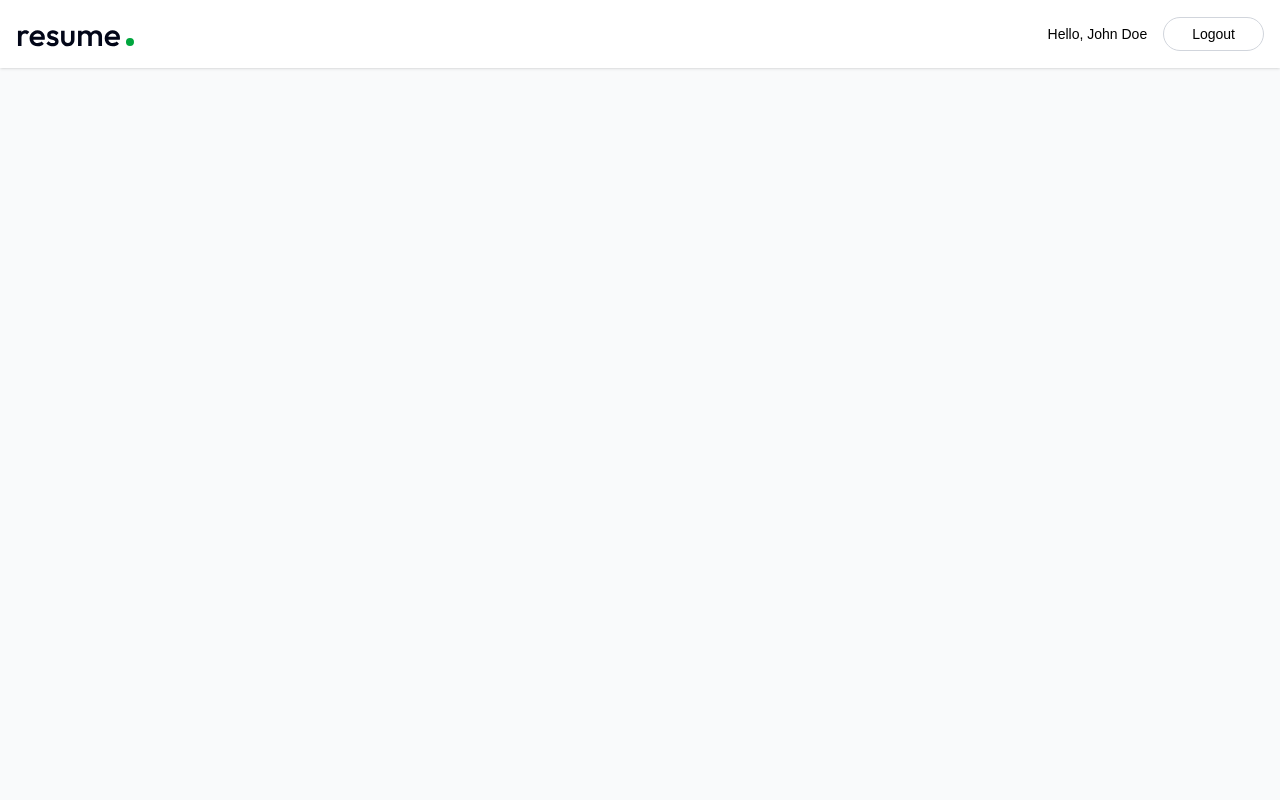
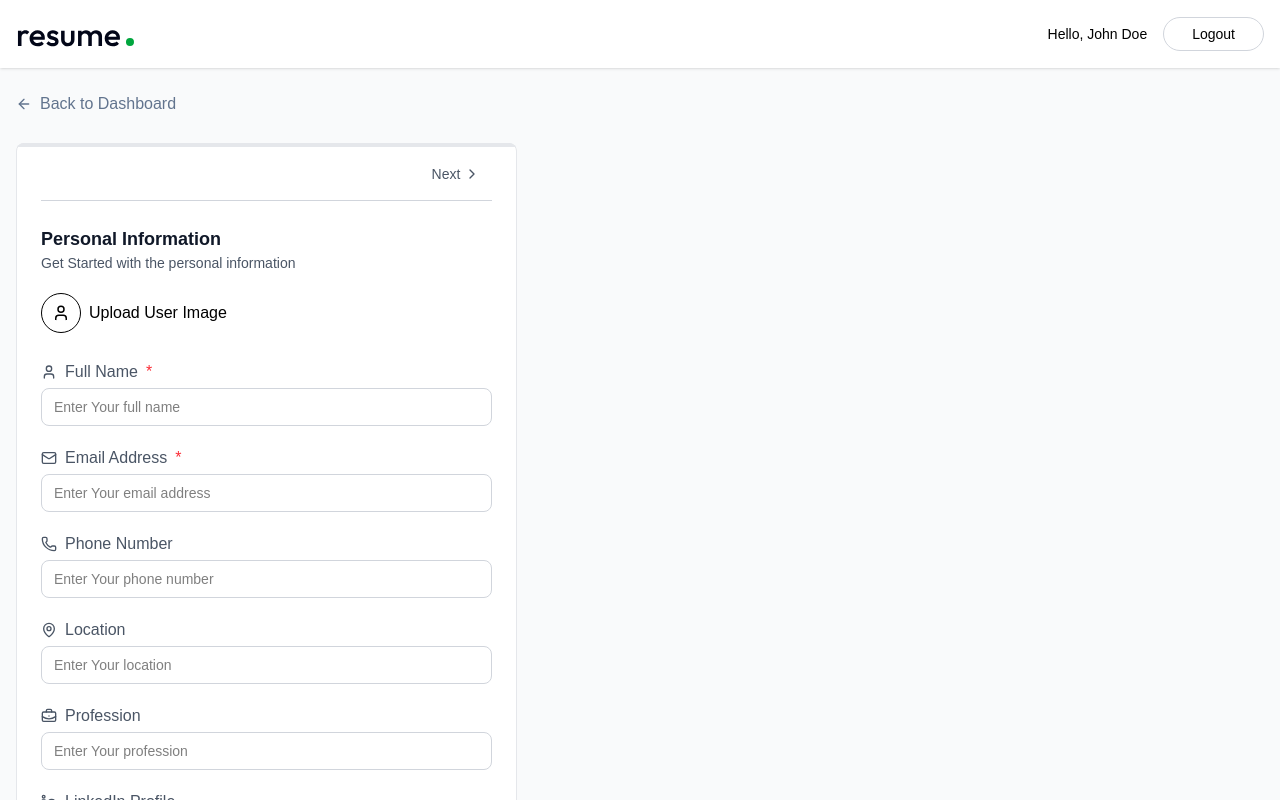
Before and after one commit to Sivatheevan1224/Resume_Builder, a React (Vite) app in the folder client/: page /app/builder/1 in a window 1280 px wide. Shown: the top 800 px of the page. Built offline with nearby package versions, Linux system fonts and the light colour scheme.

Commit message:
Add PersonalInfoForm component and integrate it into ResumeBuilder

```diff
--- /dev/null
+++ b/client/src/components/PersonalInfoForm.jsx
@@ -0,0 +1,144 @@
+import {
+  BriefcaseBusiness,
+  Globe,
+  Linkedin,
+  Mail,
+  MapPin,
+  Phone,
+  User,
+} from "lucide-react";
+import React from "react";
+
+const PersonalInfoForm = ({
+  data,
+  onChange,
+  removeBackground,
+  setRemoveBackground,
+}) => {
+  const handleChange = (field, value) => {
+    onChange({ ...data, [field]: value });
+  };
+
+  const fields = [
+    {
+      key: "full_name",
+      label: "Full Name",
+      icon: User,
+      type: "text",
+      required: true
+    },
+    {
+      key: "email",
+      label: "Email Address",
+      icon: Mail,
+      type: "email",
+      required: true
+    },
+    {
+      key: "phone",
+      label: "Phone Number",
+      icon: Phone,
+      type: "tel",
+      required: false,
+    },
+    {
+      key: "location",
+      label: "Location",
+      icon: MapPin,
+      type: "text",
+      required: false,
+    },
+    {
+      key: "profession",
+      label: "Profession",
+      icon: BriefcaseBusiness,
+      type: "text",
+      required: false,
+    },
+    {
+      key: "linkedin",
+      label: "LinkedIn Profile",
+      icon: Linkedin,
+      type: "url",
+      required: false,
+    },
+    {
+      key: "website",
+      label: "Website",
+      icon: Globe,
+      type: "url",
+      required: false,
+    },
+    // {key:"github", label:"GitHub Profile", icon: User, type:"url", required: false},
+  ];
+
+  return (
+    <div>
+      <h3 className="text-lg font-semibold text-gray-900 ">
+        Personal Information
+      </h3>
+      <p className="text-sm text-gray-600">
+        Get Started with the personal information
+      </p>
+      <div className="flex items-center gap-2">
+        <label>
+          {data.image ? (
+            <img
+              src={
+                typeof data.image === "string"
+                  ? data.image
+                  : URL.createObjectURL(data.image)
+              }
+              alt="user-image"
+              className="w-16 h-16 rounded-full object-cover mt-5 ring ring-slate-300 hover:opacity-80 cursor-pointer"
+            />
+          ) : (
+            <div className="inline-flex items-center gap-2 mt-5 text -slate-600 hover:text-slate-700 cursor-pointer">
+              <User className="size-10 p-2.5 border rounded-full " />
+              Upload User Image
+            </div>
+          )}
+          <input
+            type="file"
+            accept="image/jpeg, image/png ,image/jpg"
+            onChange={(e) => handleChange("image", e.target.files[0])}
+            className="hidden"
+          />
+        </label>
+        {data.image && typeof data.image === "object" && (
+          <div className="flex flex-col gap-1 pl-4 text-sm">
+            <p>Remove Background</p>
+            <label className="relative inline-flex items-center cursor-pointer text-gray-900  gap-3 ">
+              <input
+                type="checkbox"
+                checked={removeBackground}
+                onChange={() => setRemoveBackground((prev) => !prev)}
+                className="sr-only peer"
+              />
+              <div className="w-9 h-5  bg-slate-300 rounded-full peer peer-checked:bg-green-600 transition-colors duration-200"></div>
+              <span className="dot absolute left-1 toop-1 w-3  h-3  bg-white rounded-full transition-transform  duration-200 ease-in-out peer-checked:translate-x-4"></span>
+            </label>
+          </div>
+        )}
+      </div>
+
+      {fields.map((field) => {
+        const Icon = field.icon;
+        return (
+             <div key={field.key} className="space-y-1 mt-5">
+                <label className="flex items-center gap-2 teext-sm font-medium text-gray-600">
+                    <Icon className="size-4"/>
+                    {field.label}
+                    {field.required && <span className="text-red-500">*</span>}
+                </label>
+                <input
+                  type={field.type}
+                  value={data[field.key] || ""} onChange={(e)=> handleChange(field.key, e.target.value)} className="mmt-1 w-full px-3 py-2 border border-gray-300 rounded-lg focus:ring focus:ring-blue-500 focus:border-blue-500 outline-none transition-colors text-sm" placeholder={`Enter Your ${field.label.toLowerCase()}`} required={field.required}/>
+             </div>
+        )
+      })}
+    </div>
+  );
+};
+
+export default PersonalInfoForm;
--- a/client/src/pages/ResumeBuilder.jsx
+++ b/client/src/pages/ResumeBuilder.jsx
@@ -1,30 +1,141 @@
-import React from 'react'
+import React, { useEffect } from "react";
+import { Link, useParams } from "react-router-dom";
+import { dummyResumeData } from "../assets/assets";
+import {
+  ArrowLeft,
+  Briefcase,
+  ChevronLeft,
+  ChevronRight,
+  FileText,
+  FolderIcon,
+  GraduationCap,
+  Sparkles,
+  User,
+} from "lucide-react";
+import PersonalInfoForm from "../components/PersonalInfoForm";
 
 const ResumeBuilder = () => {
-
+  const { resumeId } = useParams();
   const [resumeData, setResumeData] = React.useState({
-    _id: '',
-    title: '',
+    _id: "",
+    title: "",
     personal_info: {},
-    professional_summary: '',
+    professional_summary: "",
     experience: [],
     education: [],
     skills: [],
     projects: [],
-    template:"classic",
+    template: "classic",
     accent_color: "#3B82F6",
     public: false,
   });
 
   const loadExistingResume = async (resumeId) => {
     //api call to load resume data by id
-  }
+    const resume = dummyResumeData.find((resume) => resume._id === resumeId);
+    if (resume) {
+      setResumeData(resume);
+      document.title = resume.title + " - Resume Builder";
+    }
+  };
+
+  const [activeSectionIndex, setActiveSectionIndex] = React.useState(0);
+  const [removeBackground, setRemoveBackground] = React.useState(false);
+
+  const sections = [
+    { id: "personal", name: "Personal Info", icon: User },
+    { id: "summary", name: "Summary Info", icon: FileText },
+    { id: "experience", name: "Experience", icon: Briefcase },
+    { id: "education", name: "Education", icon: GraduationCap },
+    { id: "projects", name: "Projects", icon: FolderIcon },
+    { id: "skills", name: "Skills", icon: Sparkles },
+  ];
+
+  const activeSection = sections[activeSectionIndex];
+
+  useEffect(() => {
+    if (resumeId) {
+      loadExistingResume(resumeId);
+    }
+  }, [resumeId]);
 
   return (
     <div>
+      <div className="max-w-7xl mx-auto px-4 py-6">
+        <Link
+          to={"/app"}
+          className="inline-flex gap-2 items-center text-slate-500 hover:text-slate-700 transition-all"
+        >
+          <ArrowLeft className="size-4" /> Back to Dashboard
+        </Link>
+      </div>
 
+      <div className="max-w-7xl mx-auto px-4 pb-8">
+        <div className="grid lg:grid-cols-12 gap-8">
+          {/* Left Panel -  Form */}
+          <div className="relative lg:col-span-5 rounded-lg  overflow-hidden">
+            <div className="bg-white rounded-lg shadow-sm border border-gray-200 p-6 pt-1">
+              {/* Progress Bar using activeSectionIndex*/}
+              <hr className="absolute top-0 left-0 right-0 border-2 border-gray-200" />
+
+              <hr
+                className="absolute top-0 left-0 h-1 bg-gradient-to-r from-green-500 to-green-600 border-none transition-all duration-2000"
+                style={{
+                  width: `${
+                    (activeSectionIndex * 100) / (sections.length - 1)
+                  }%`,
+                }}
+              />
+
+              {/* Section Navigation */}
+              <div className="flex justify-between items-center mb-6 border-b border-gray-300 py-1">
+                <div></div>
+                <div className="flex items-center">
+                  {activeSectionIndex !== 0 && (
+                    <button
+                      className="flex items-center gap-1 p-3 rounded-lg text-sm font-medium text-gray-600  hover:bg-gray-50 transition-all"
+                      disabled={activeSectionIndex === 0}
+                      onClick={() =>
+                        setActiveSectionIndex((prevIndex) =>
+                          Math.max(prevIndex - 1, 0)
+                        )
+                      }
+                    >
+                      <ChevronLeft className="size-4" />
+                      Previous
+                    </button>
+                  )}
+                  <button
+                    className={`flex items-center gap-1 p-3 rounded-lg text-sm font-medium text-gray-600  hover:bg-gray-50 transition-all ${
+                      activeSectionIndex === sections.length - 1 && "opacity-50"
+                    }`}
+                    disabled={activeSectionIndex === sections.length - 1}
+                    onClick={() =>
+                      setActiveSectionIndex((prevIndex) =>
+                        Math.min(prevIndex + 1, sections.length - 1)
+                      )
+                    }
+                  >
+                    Next
+                    <ChevronRight className="size-4" />
+                  </button>
+                </div>
+              </div>
+
+              {/* Active Section Form */}
+              <div className="space-y-6">
+                    {activeSection.id === "personal" && (
+                      <PersonalInfoForm data={resumeData.personal_info} onChange={(data)=>setResumeData(prev=>({...prev, personal_info:data}))} removeBackground={removeBackground} setRemoveBackground={setRemoveBackground} />
+                    )}
+              </div>
+            </div>
+          </div>
+          {/* Right Panel - Preview */}
+          <div></div>
+        </div>
+      </div>
     </div>
-  )
-}
+  );
+};
 
-export default ResumeBuilder
+export default ResumeBuilder;
```
